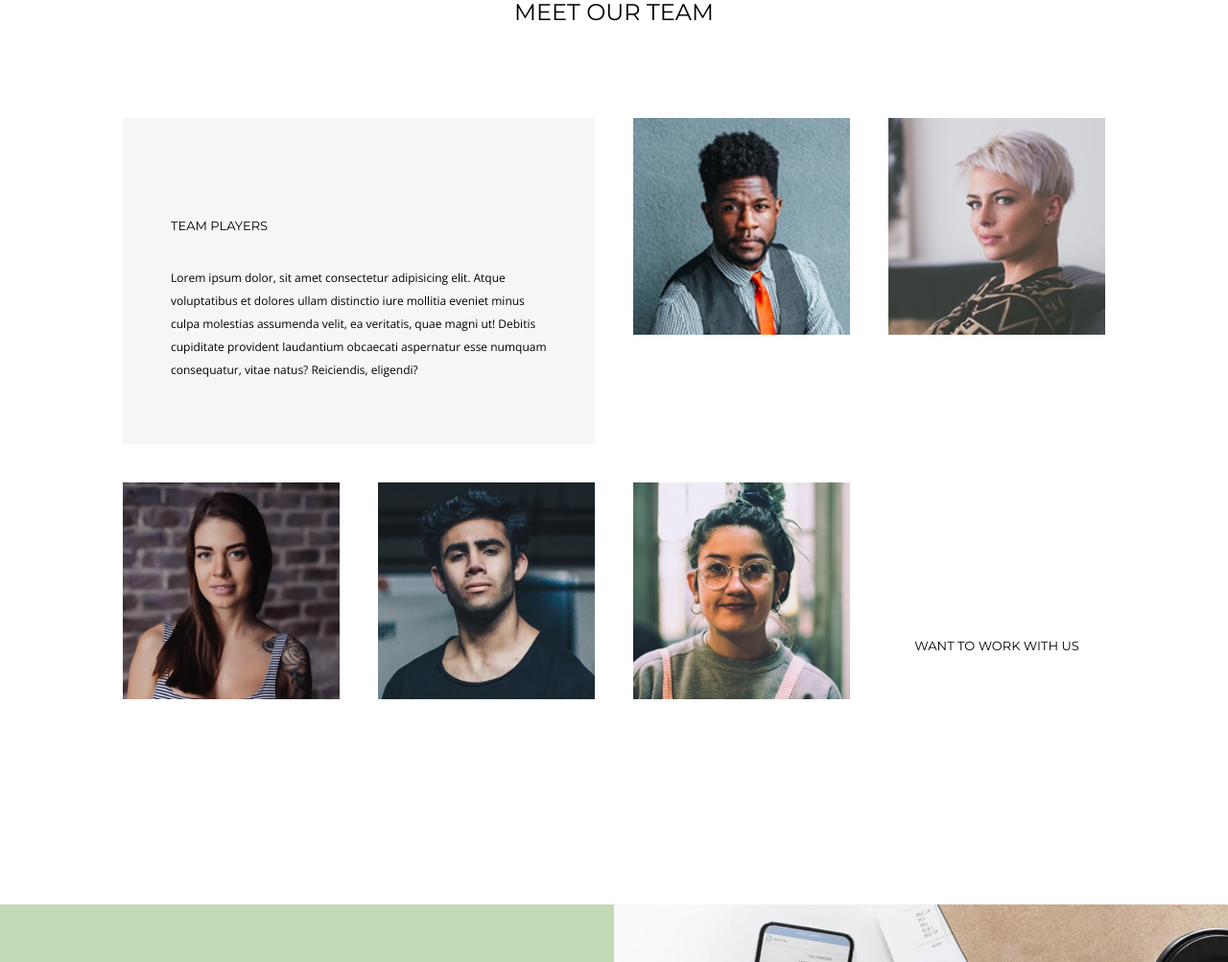
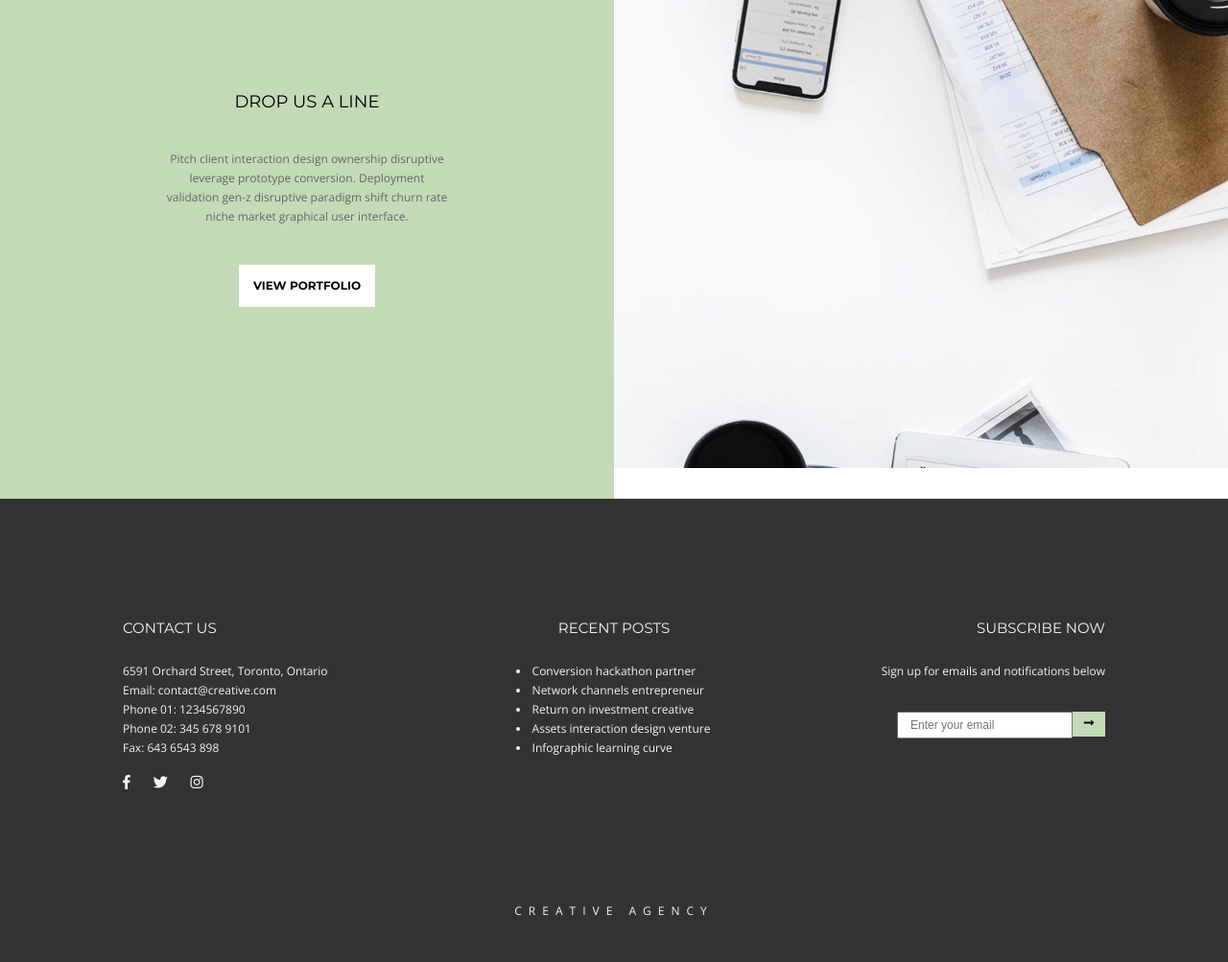
Before and after one commit to cchiu01/cynthiaChiuProjectOne, a plain HTML site: page creative/creative/index.html in a window 1280 px wide. Shown: the part 2837-3840 px from the top of the page at 96% size. Drawn offline with nearby package versions, Linux system fonts and the light colour scheme.

Commit message:
Refactored css for browser zoom 100% on index.html, team section incomplete

```diff
--- a/creative/creative/index.html
+++ b/creative/creative/index.html
@@ -84,9 +84,6 @@
             business plan stealth channels prototype mass market product management value proposition startup strategy. Product management
             early adopters user experience metrics advisor gamification responsive web design hackathon termsheet backing series.</em></h6>
         </div>
-
-
-
     </section>
 
     <main class="features">
@@ -122,7 +119,6 @@
 
             </div>
 
-
             <div class="right">
                 <div class="container clearfix">
                     <div class="faContainer">
@@ -133,7 +129,6 @@
                         <p>Twitter validation first mover advantage advisor angel investor beta churn rate low hanging fruit burn.</p>
                     </div>
                 </div>
-
                 <div class="container clearfix">
                     <div class="faContainer">
                         <i class="fas fa-shopping-bag"></i>
@@ -143,31 +138,27 @@
                         <p>Twitter validation first mover advantage advisor angel investor beta churn rate low hanging fruit burn.</p>
                     </div>
                 </div>
-
                 <div class="container clearfix">
                     <div class="faContainer">
-                        <i class="fas fa-smile"></i>
+                        <i class="far fa-smile"></i>
                     </div>
                     <div class="featureContainer">
                         <h5>customizable</h5>
                         <p>Twitter validation first mover advantage advisor angel investor beta churn rate low hanging fruit burn.</p>
                     </div>
                 </div>
-
             </div>
-
         </div>
-
     </main>
 
-    <section class="team clearfix">
-        <div class="wrapper ">
+    <!-- <section class="team">
+        <div class="wrapper clearfix">
             <h4>meet our team</h4>
-
             <div class="left clearfix">
                 <div class="teamDescription">
                     <h6>team players</h6>
-                    <p>Lorem ipsum dolor, sit amet consectetur adipisicing elit. Atque voluptatibus et dolores ullam distinctio iure mollitia eveniet minus culpa molestias assumenda velit, ea veritatis, quae magni ut! Debitis cupiditate provident laudantium obcaecati aspernatur esse numquam consequatur, vitae natus? Reiciendis, eligendi?</p>
+                    <p>Pitch client interaction design ownership disruptive leverage prototype conversion. Deployment validation gen-z disruptive
+                    paradigm shift churn rate niche market graphical user interface.</p>
                 </div>
                 <div class="headshot seven">
                     <img src="./assets/home-7.jpeg" alt="">
@@ -192,17 +183,15 @@
                         <h6>want to work with us</h6>
                     </a>
                 </div>
-
             </div>
-
-    </section>
+    </section> -->
 
     <section class="portfolio clearfix">
         <div class="container">
             <div class="content">
                 <h4>drop us a line</h4>
-                <p>Lorem, ipsum dolor sit amet consectetur adipisicing elit. Placeat repellendus autem quisquam odio numquam neque cum nisi
-                    in ullam deserunt.</p>
+                <p>Pitch client interaction design ownership disruptive leverage prototype conversion. Deployment validation gen-z disruptive
+                paradigm shift churn rate niche market graphical user interface.</p>
                 <button><a href="#">view portfolio</a></button>
             </div>
         </div>
--- a/creative/creative/styles/style.css
+++ b/creative/creative/styles/style.css
@@ -42,7 +42,7 @@ h3 {
 }
 
 h4 {
-    font-size: 2.4rem;
+    font-size: 1.8rem;
 
 }
 
@@ -196,9 +196,7 @@ i.fa-shopping-bag {
     text-align:center;
 }
 
-
 .mission p {
-    /* line-height: 24px; */
     padding: 0 20px;
 }
 /* mission section ends */
@@ -273,14 +271,23 @@ main .container {
 
 main .contentContainer {
     float: right;
-    width: 45%;
-    margin-right: 100px;
+    width: calc(50% - 80px);
+    margin-right: 80px;
 }
 
+
 .features .left, .features .right {
-    width: calc(50% - 20px);
+    width: calc(50% - 10px);
     float: left;
 
+}
+
+.features .left {
+    margin-right: 10px;
+}
+
+.features .right {
+    margin-left: 10px;
 }
 
 .faContainer {
@@ -300,15 +307,15 @@ main .contentContainer {
     margin: 0;
 }
 
-.features .fas {
-    width: 55px;
-height: 55px;
-border-radius: 50%;
-border: 2px solid black;
-text-align: center;
-vertical-align: middle;
-padding: 13px;
-font-size: 25px;
+.features .fas, .features .far {
+    width: 50px;
+    height: 50px;
+    border-radius: 50%;
+    border: 2px solid black;
+    text-align: center;
+    vertical-align: middle;
+    padding: 12.5px;
+    font-size: 20px;
 }
 
 .features p {
@@ -318,11 +325,11 @@ font-size: 25px;
 /* team section */
 
 .team {
-    padding: 100px 0;
+    padding: 50px 0;
 }
 
 .team h4 {
-    /* margin: 100px 0; */
+    margin: 100px 0;
     text-align: center;
     margin-bottom: 100px;
 }
@@ -331,24 +338,24 @@ font-size: 25px;
     text-transform: uppercase;
 }
 
-.left, .right {
-    width:calc(50% - 20px);
-    float: left;
-}
-
-.left {
+.team .left {
     margin-right: 20px;
 }
 
-.right {
+.team .right {
     margin-left: 20px;
+}
+
+.team .left, .team .right {
+    float: left;
+    width: calc(50% - 20px);
 }
 
 .teamDescription {
     background: #f6f6f6;
     width: calc(100%);
-    height: 340px;
-    padding: 70px 50px 40px;
+    /* height: 340px; */
+    padding: 50px 30px 25px;
 
 }
 
@@ -356,13 +363,9 @@ font-size: 25px;
     margin-bottom: 40px;
 }
 
-.teamDescription {
-    line-height: 24px;
-}
-
 .headshot, .right .joinUs {
-    width: calc(50% - 20px);
-    height: 340px;
+    width: calc(50vw - 20px);
+    height: 50vw;
     float: left;
 }
 
@@ -400,9 +403,8 @@ font-size: 25px;
 .portfolio .container {
     display: table;
     width: 50%;
-    height: 900px;
+    height: 649px;
     float: left;
-    /* padding-bottom: 100px; */
 }
 
 .portfolio .content {
@@ -416,18 +418,17 @@ font-size: 25px;
 .portfolio img {
     width: 100%;
     display:block;
-    max-height:900px;
 }
 
 .portfolio p {
-    margin: 50px 0;
-    padding: 0px 80px;
+    margin: 40px 0;
+    color: #666666;
 }
 
 .portfolio button {
     background: white;
     border: none;
-    padding: 20px;
+    padding: 10px 15px;
     text-transform: uppercase;
     font-family: Montserrat;
     font-weight: 700;
@@ -437,12 +438,12 @@ font-size: 25px;
 .portfolio a {
     text-decoration: none;
     color: inherit;
-    padding: 30px 0;
+    /* padding:  */
 }
 
 /* footer section */
 footer {
-    padding: 100px 0;
+    padding: 100px 0 1px;
     background: rgb(51, 51, 51);
     color: whitesmoke;
 }
@@ -456,12 +457,12 @@ footer div:nth-child(n+2) {
 }
 
 footer .contact {
-    width: calc(42%);
+    width: calc(40%);
     float: left;
 }
 
 footer .posts {
-    width: calc(18%);
+    width: calc(20%);
 }
 
 footer .subscribe {
@@ -470,16 +471,15 @@ footer .subscribe {
 
 .contact li {
     list-style: none;
-    line-height: 2.4rem;
 }
 
 footer .social {
-    font-size: 2.0rem;
+    font-size: 1.5rem;
 }
 
 footer .social li {
     display: inline-block;
-    margin-right: 10px;
+    margin-right: 5px;
 
 }
 
@@ -490,16 +490,11 @@ footer .social a {
 }
 
 footer .posts li {
-    margin-bottom: 1rem;
-    line-height: 2.4rem;
     list-style-position: inside;
-    /* line-height: 3.4rem; */
-    /* text-align: center; */
 }
 
 footer .posts h5 {
     text-align: center;
-    /* margin-top: 20.7px; */
 }
 
 footer .subscribe {
@@ -513,13 +508,15 @@ footer .subscribe form {
 
 footer .subscribe input {
     float: left;
+    height: 26px;
+    padding: 12px;
 }
 
 footer .subscribe button {
     background:#c3dab7;
     height: 26px;
     display: inline-block;
-    width: 49px;
+    width: 34px;
     border: none;
 }
 
@@ -527,7 +524,7 @@ footer .creative {
     clear: both;
     text-align: center;
     text-transform: uppercase;
-    padding: 100px 0;
+    padding: 100px 0 40px;
     letter-spacing: 7px;
 
 }
```
